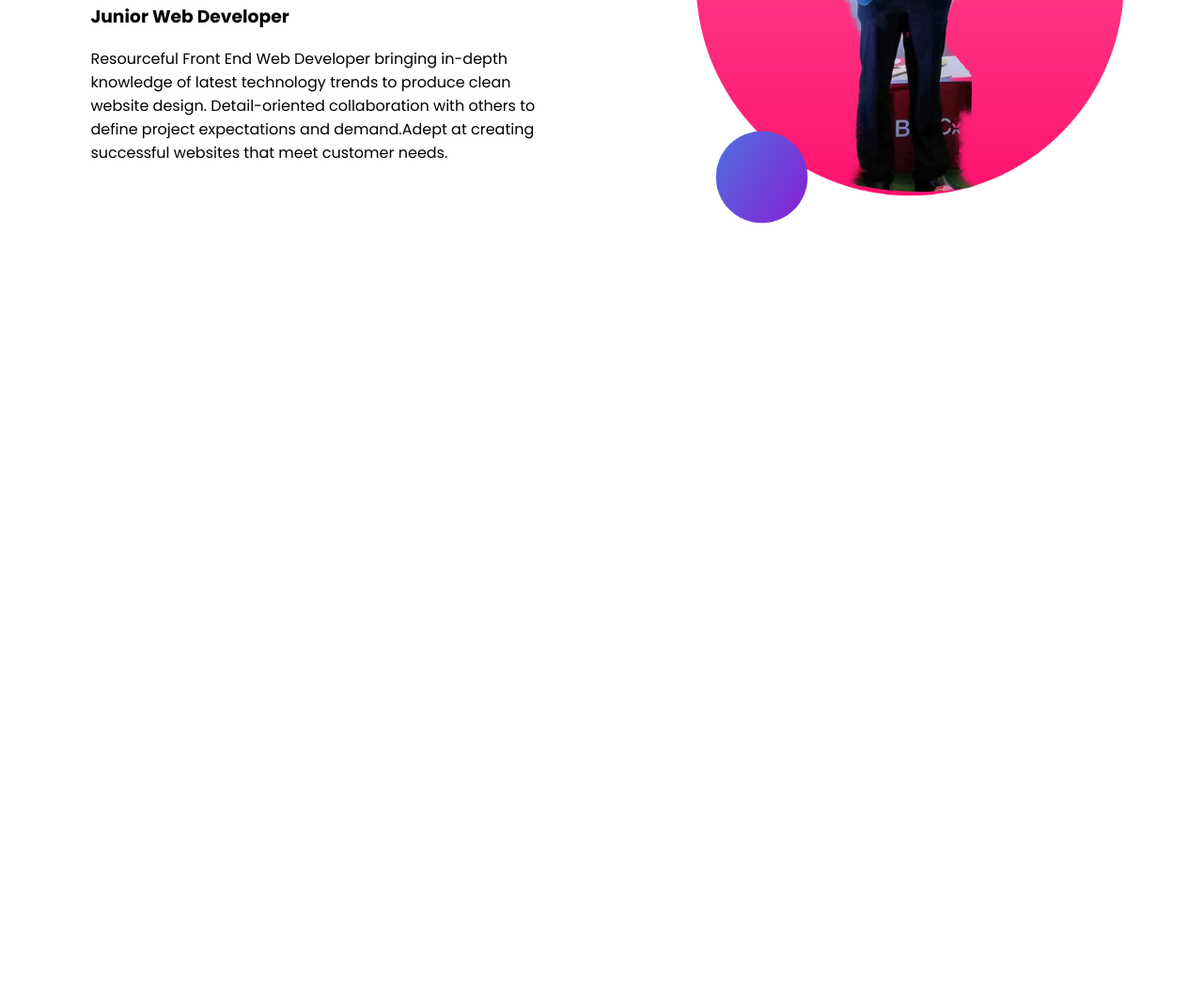
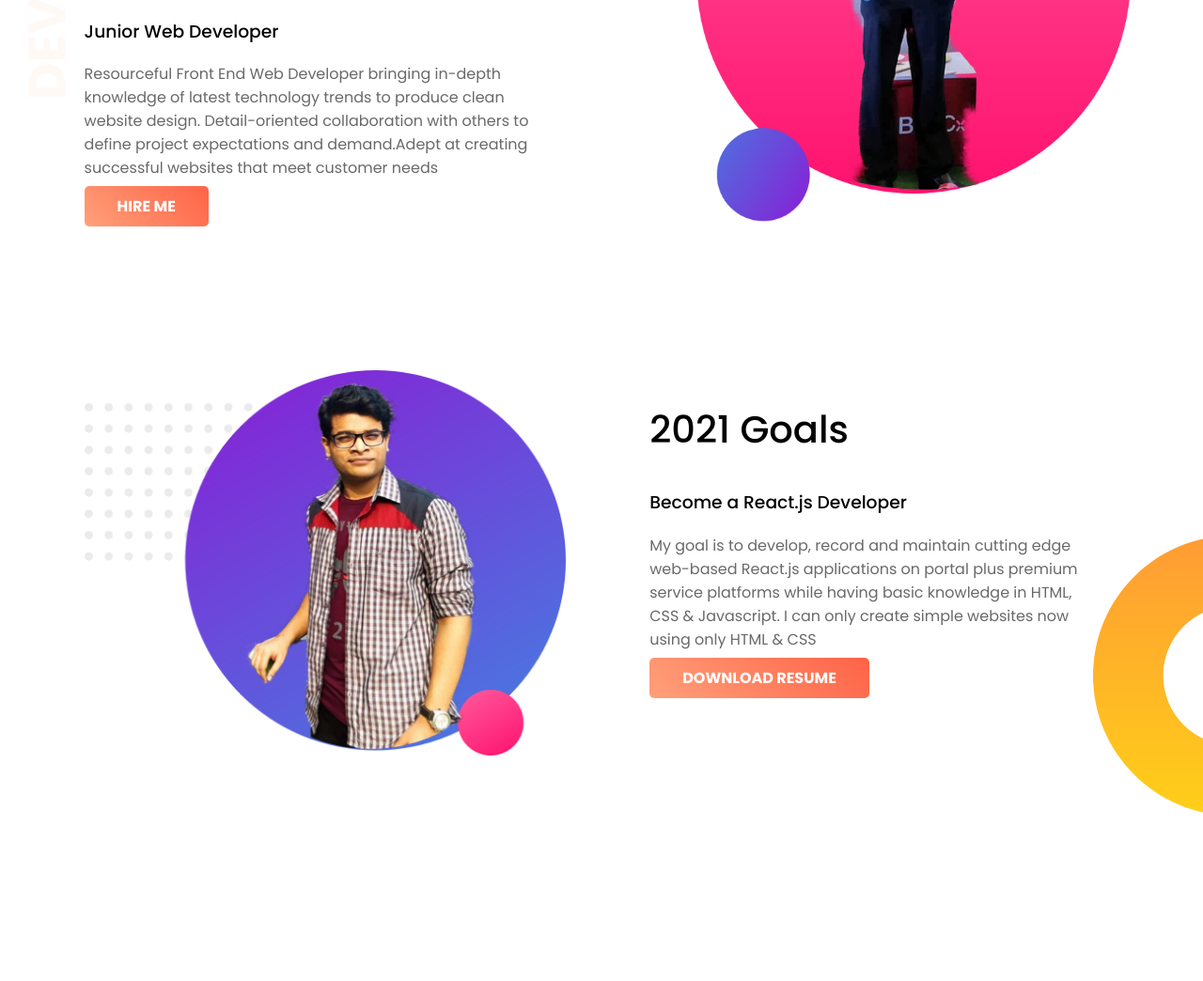
Before and after one commit to shazim8480/web-portfolio, a plain HTML site: page index.html in a window 1280 px wide. Shown: the part 256-1300 px from the top of the page at 94% size. Before the commit the page ends 800 px from the top, so only its background shows below. Drawn offline with Linux system fonts and the light colour scheme.

Commit message:
added second section

```diff
--- a/index.html
+++ b/index.html
@@ -9,15 +9,29 @@
     <link rel="stylesheet" href="style.css">
 </head>
 <body>
+    <section class="top-banner">
     <div class="half-width">
         <h1>Welcome To</h1>
         <h1><span class="name-highlight">Shazim's</span> Website</h1>
         <h3>Junior Web Developer</h3>
-    <p>Resourceful Front End Web Developer bringing in-depth knowledge of latest technology trends to produce clean website design. Detail-oriented collaboration with others to define project expectations and demand.Adept at creating successful websites that meet customer needs.</p>
+        <p>Resourceful Front End Web Developer bringing in-depth knowledge of latest technology trends to produce clean website design. Detail-oriented collaboration with others to define project expectations and demand.Adept at creating successful websites that meet customer needs</p>
+            <a class="link-button" target ="_blank" href="https://www.linkedin.com/in/adnan-sami-shazim-37b7b016a/">HIRE ME</a>
         </div>
-
         <div class="half-width">
             <img src="images/profile-1.png" alt="">
         </div>
+    </section>
+
+    <section class="goals-area">
+        <div class="half-width">
+            <img src="images/profile-2.png" alt="">
+        </div>
+        <div class="half-width">
+         <h2>2021 Goals</h2>
+        <h3>Become a React.js Developer</h3>
+        <p>My goal is to develop, record and maintain cutting edge web-based React.js applications on portal plus premium service platforms while having basic knowledge in HTML, CSS & Javascript. I can only create simple websites now using only HTML &amp; CSS</p>
+            <a class="link-button" target ="_blank" href="https://www.linkedin.com/in/adnan-sami-shazim-37b7b016a/">DOWNLOAD RESUME</a>
+        </div>
+    </section>
 </body>
 </html>
--- a/style.css
+++ b/style.css
@@ -1,11 +1,26 @@
 body {
     font-family: 'Poppins',
         sans-serif;
+    margin: 0;
 }
 
 h1 {
     font-size: 50px;
     font-weight: 500;
+}
+
+h2 {
+    font-size: 40px;
+    font-weight: 500;
+}
+
+h3 {
+    font-weight: 500;
+}
+
+p {
+    color: dimgray;
+    padding-right: 30px;
 }
 
 .name-highlight {
@@ -22,3 +37,28 @@ h1 {
 .half-width img {
     width: 100%;
 }
+
+section {
+    height: 500px;
+    padding-bottom: 150px;
+}
+
+.top-banner {
+    background-image: url(images/top-banner.png);
+    background-repeat: no-repeat;
+}
+
+.link-button {
+    text-decoration: none;
+    padding: 10px 35px;
+    border-radius: 5px;
+    background-image: linear-gradient(45deg, lightsalmon, tomato);
+    color: white;
+    font-weight: 700;
+}
+
+.goals-area {
+    background-image: url(images/dream-bg.png);
+    background-repeat: no-repeat;
+    background-position: right;
+}
```
Also changed, not shown: images/profile-2.png (added). Lines whose indentation alone changed are shown as unchanged.
